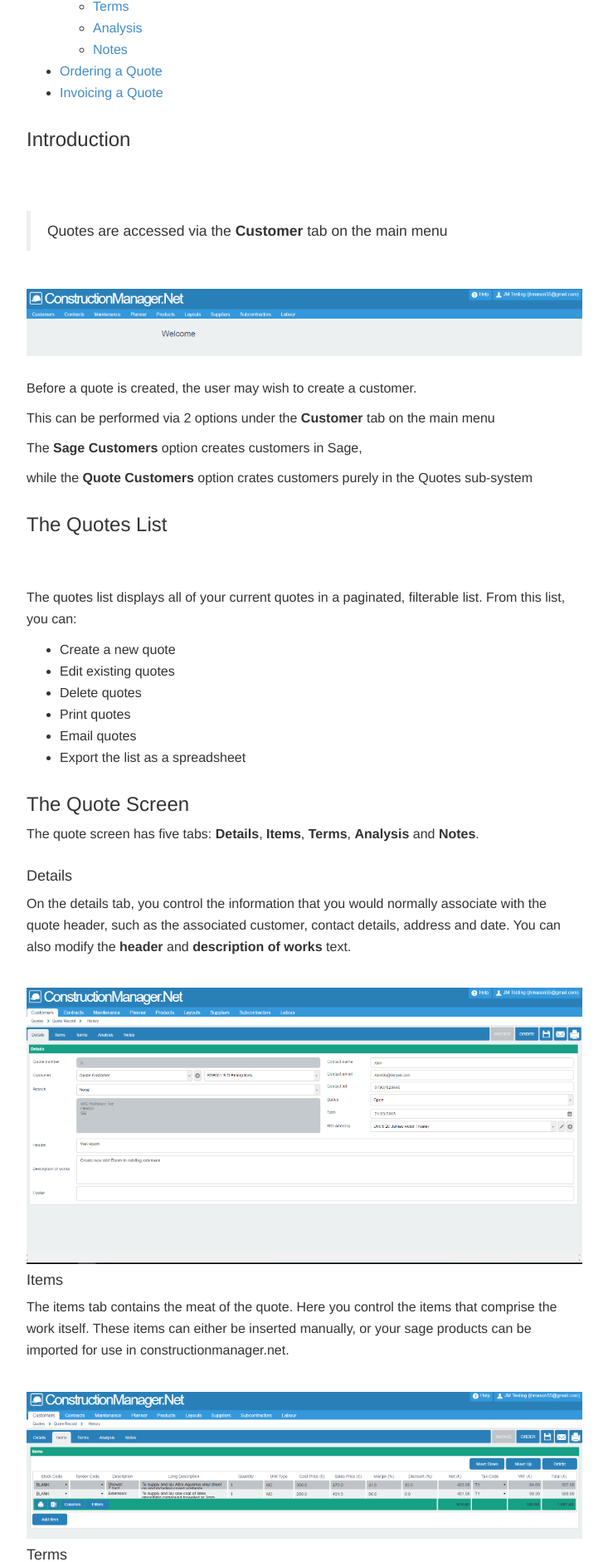
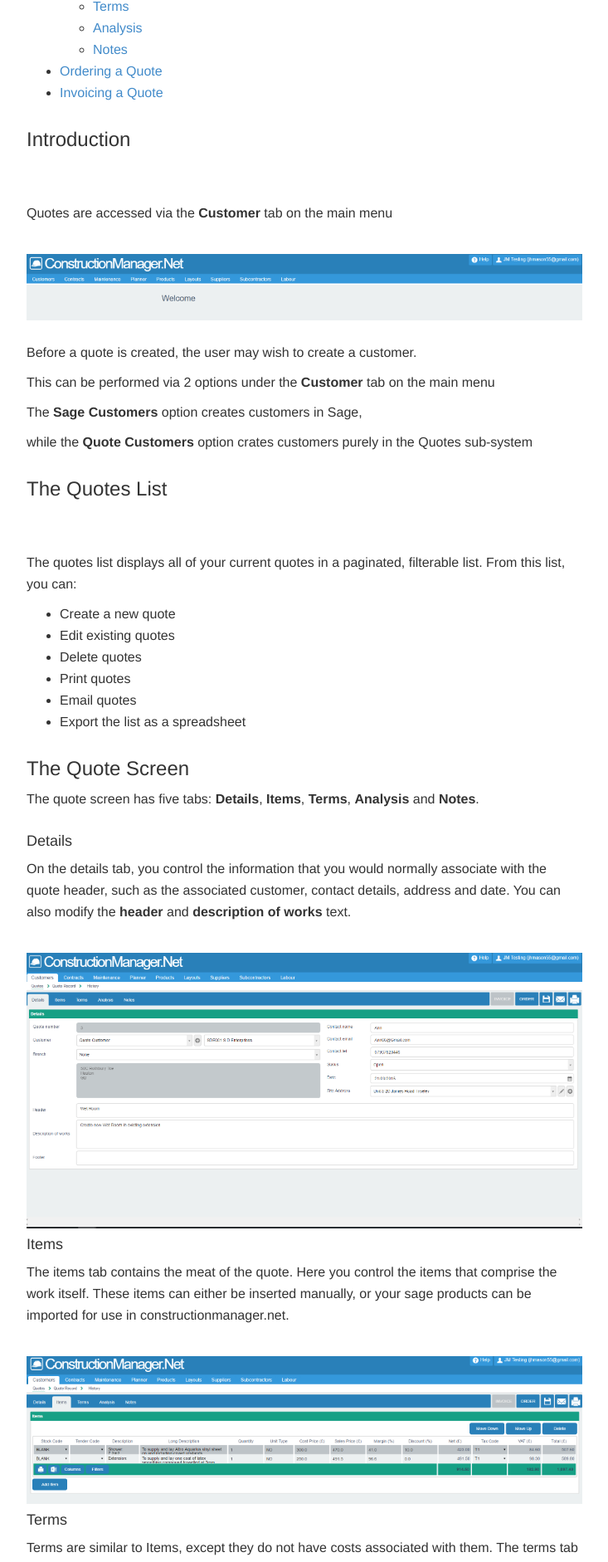
Before and after one commit to JNCSolutions/ConstructionManagerDocs, a Jekyll site: the page built from quotes.html, in a window 1280 px wide. Shown: the part 341-2223 px from the top of the page at 83% size, without its empty margins (273-1006 px from the left). Built offline with Jekyll 4.4.1, drawn with Linux system fonts in a browser that asks for light colours.

Commit message:
Update quotes.html

```diff
--- a/quotes.html
+++ b/quotes.html
@@ -30,8 +30,7 @@ title: Quotes
     <h3>Introduction</h3>
      <br><br>
 
-      <p>
-      <Blockquote>Quotes are accessed via the <strong>Customer</strong> tab on the main menu</Blockquote>
+      <p>Quotes are accessed via the <strong>Customer</strong> tab on the main menu</p>
         <br>
         <img src="img/Main_Menu.PNG" style="width: 100%;">
         <br> <br>
@@ -40,8 +39,7 @@ title: Quotes
       <p>This can be performed via 2 options under the <strong>Customer</strong> tab on the main menu</p>
       <p>The <strong>Sage Customers</strong> option creates customers in Sage,</p>
       <p>while the <strong>Quote Customers</strong> option crates customers purely in the Quotes sub-system </p>
-    </p>
-  </div>
+    </div>
 
 
   <div id="the-quotes-list" class="col-lg-12">
```
